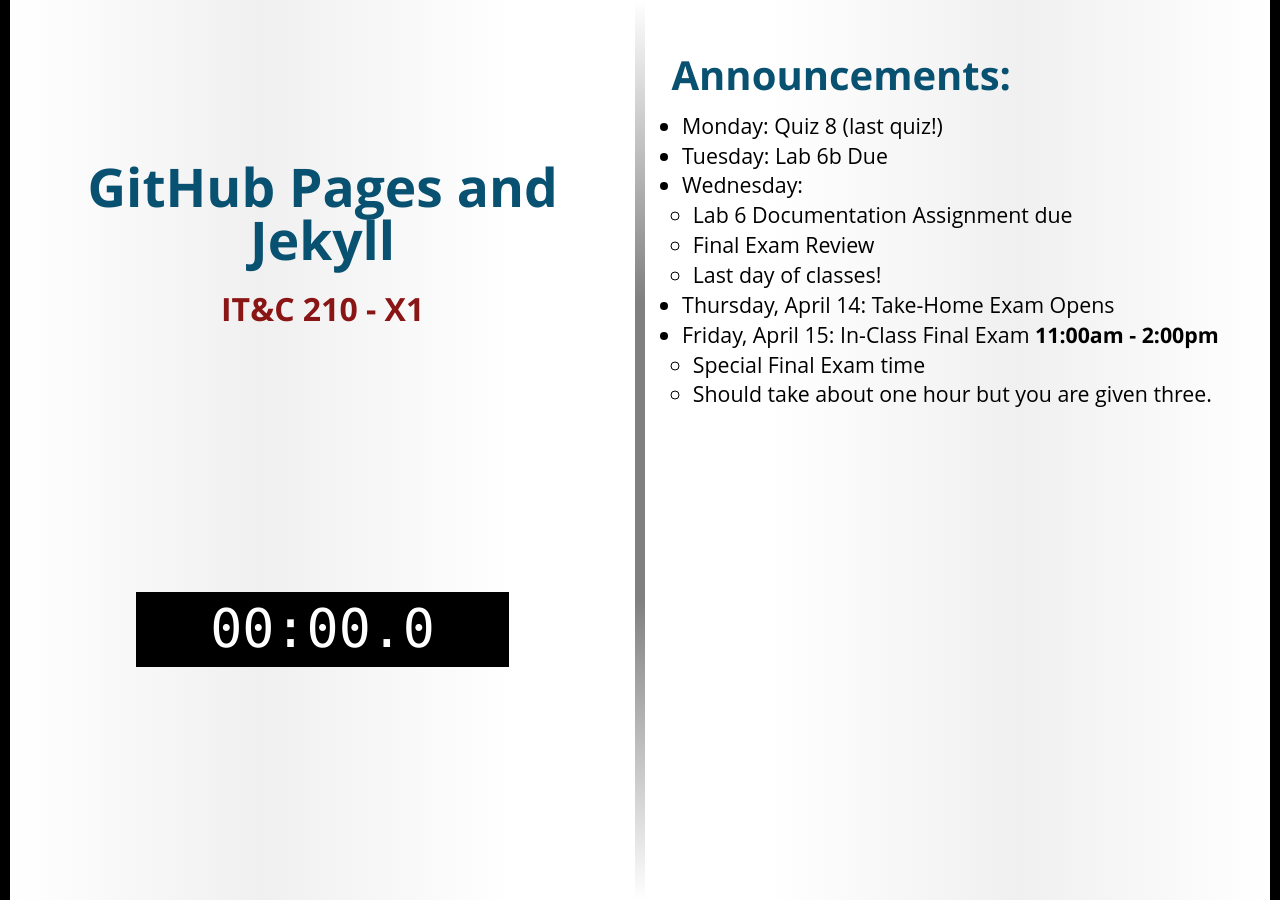
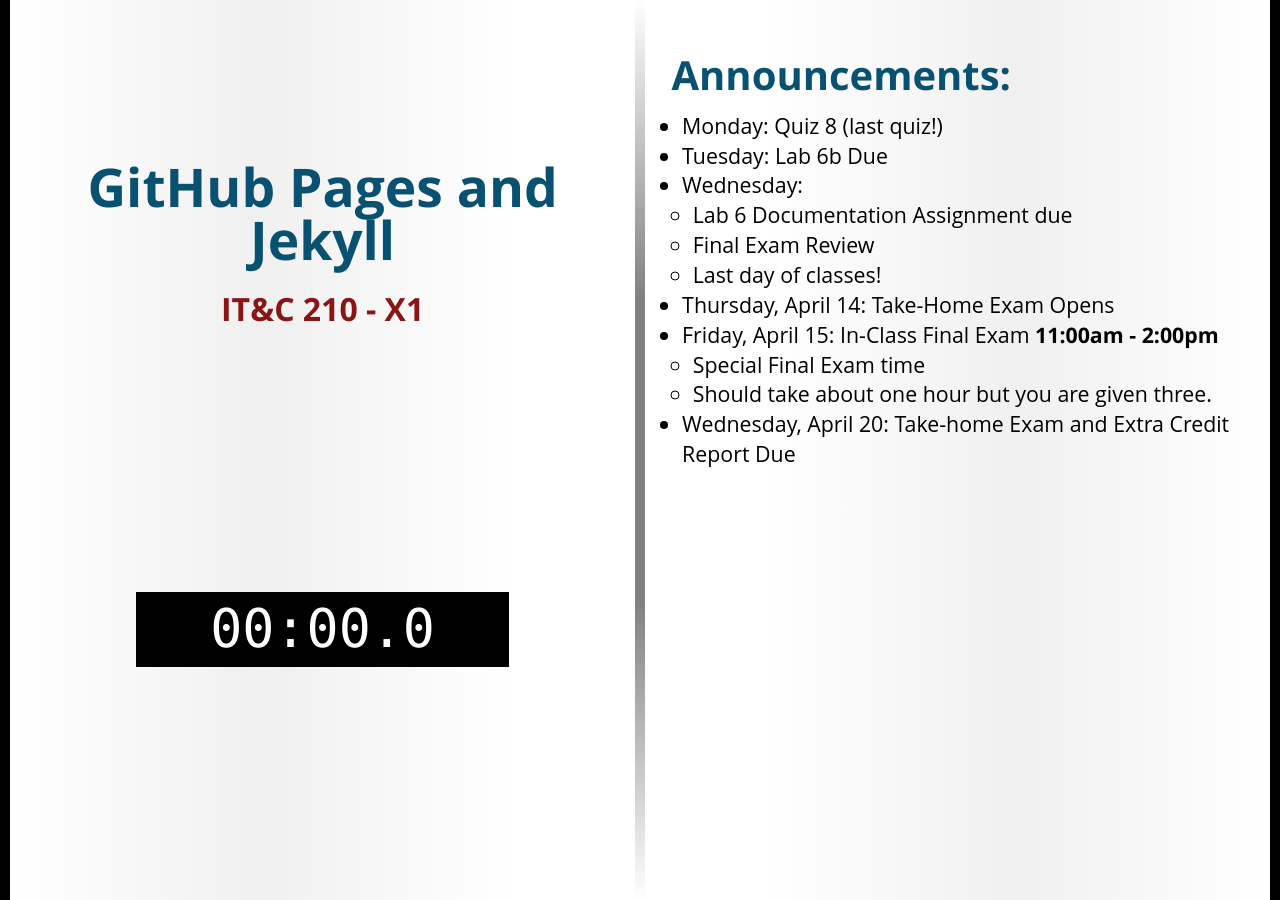
Before and after one commit to BYU-ITC-210/BYU-ITC-210.github.io, a Jekyll site: the page built from _welcome/X1.md, in a window 1280 px wide. Built offline with Jekyll 4.4.1, drawn with Linux system fonts in a browser that asks for light colours; some web fonts are replaced.

Commit message:
X1 Update

```diff
--- a/_welcome/X1.md
+++ b/_welcome/X1.md
@@ -12,3 +12,4 @@
 * Friday, April 15: In-Class Final Exam **11:00am - 2:00pm**
     * Special Final Exam time
     * Should take about one hour but you are given three.
+* Wednesday, April 20: Take-home Exam and Extra Credit Report Due
```
